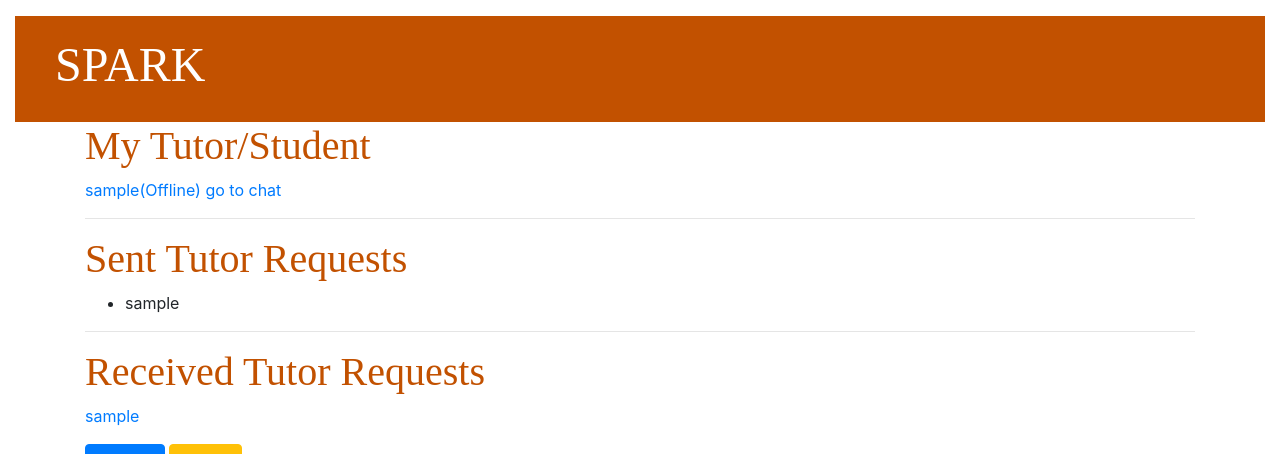
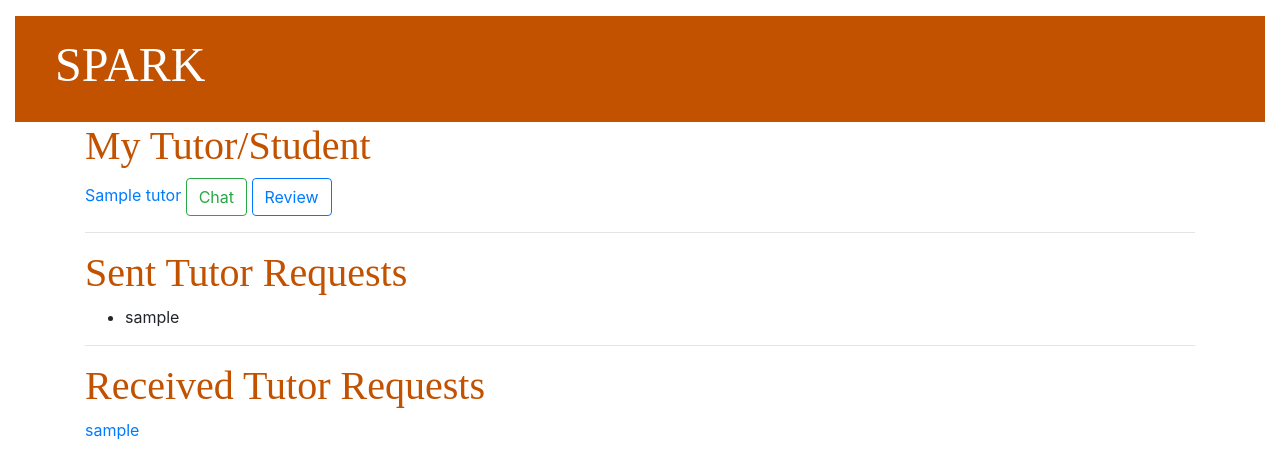
Before and after one commit to bccsctop/Django-EduMatch-cloned-, a Django app: page /match-result/ in a window 1280 px wide. Shown: the part 56-510 px from the top of the page. Run offline with Django 3.2, Linux system fonts and the light colour scheme; a user stored in the database is signed in; tables that the repository leaves empty hold one stand-in row (values such as "Sample post"); parts of the project's set-up code (start-up, migrations or seed data) failed here and were passed over; some libraries are stand-ins or nearby versions.

Commit message:
Now can access review in navigation bar and My T Tutor/student list

```diff
--- a/edu/templates/manage_match.html
+++ b/edu/templates/manage_match.html
@@ -90,9 +90,9 @@
 
             <form class="form-inline mt-2 mt-md-0">
                 <ul class="navbar-nav mr-auto">
-                  <li class="nav-item">
-                    <a class="nav-link" id="help" href="/help">Help</a>
-                  </li>
+                    <li class="nav-item">
+                        <a class="nav-link" id="help" href="/help">Help</a>
+                    </li>
                     <li class="nav-item">
                         <a class="nav-link" id="logout" href="{% url 'logout' %}">Logout</a
               >
@@ -116,8 +116,9 @@
             <h1>My Tutor/Student</h1>
 
             {% for key,value in urlroom.items %}
-            <a href="/friendprofile/{{ key }}">{{ key }}(Offline)</a>
-            <a href="/chat/{{ value }}">go to chat</a><br /> {% endfor %}
+            <a href="/friendprofile/{{ key.id }}">{{ key.name }}</a>
+            <a class="btn btn-outline-success" href="/chat/{{ value }}">Chat</a>
+            <a class="btn btn-outline-primary" href="/review/{{ key.id }}">Review</a><br/> {% endfor %}
             <hr />
             <h1>Sent Tutor Requests</h1>
             <ul>
--- a/edu/templates/review.html
+++ b/edu/templates/review.html
@@ -97,7 +97,7 @@
                 <ul class="navbar-nav mr-auto">
                     <li class="nav-item">
                         <a class="nav-link" id="help" href="/help">Help</a>
-                      </li>
+                    </li>
                     <li class="nav-item">
                         <a class="nav-link" id="logout" href="{% url 'logout' %}">Logout</a
               >
@@ -109,7 +109,7 @@
     <br />
     <br />
     <br />
-    <h2 id='review-header'>Review</h2>
+    <h2 id='review-header'>{{tutor.name}} 's Review</h2>
 
     <div id='review'>
     {% for review in reviews %}
--- a/edu/views.py
+++ b/edu/views.py
@@ -23,10 +23,11 @@ def home_page(request):
     tutors = tutors.exclude(
         user=request.user) if request.user.is_authenticated else tutors
 
+
     if request.user.is_authenticated:
         tutors = tutors.exclude(user=request.user)
-        p = Tutor.objects.get(user=request.user)
-        rec_match_requests = Matched_Request.objects.filter(to_user=p.user)
+        current_user = Tutor.objects.get(user=request.user)
+        rec_match_requests = Matched_Request.objects.filter(to_user=current_user.user)
         if len(rec_match_requests) > 0 :
             return render(request, 'home.html', {
                 'tutors': tutors,
@@ -34,7 +35,8 @@ def home_page(request):
             })
 
     return render(request, 'home.html', {
-        'tutors': tutors
+        'tutors': tutors,
+        'current_user': current_user
     })
 
 
@@ -136,9 +138,9 @@ def match_result(request):
 
     contact = p.groupMatch.all()
     urlroom = {}
-    for i in contact:
+    for tutor in contact:
         listuser = []
-        name = i.user
+        name = tutor
         listuser.append(str(name))
         listuser.append(str(u))
         listuser.sort()
@@ -173,11 +175,11 @@ def about_group(request):
 def about_app(request):
     return render(request, "about_app.html")
 
-def friend_profile(request,username):
-    tutors = User.objects.get_by_natural_key(username)
-    data = Tutor.objects.get(user=tutors)
+def friend_profile(request,tutor_id):
+    tutor = Tutor.objects.get(pk=tutor_id)
+    user = tutor.user
     return render(request, 'friend_profile.html', {
-        'user': tutors , 'city' : data.city , 'gender': data.gender, 'expert': data.expert
+        'user': user , 'city' : tutor.city , 'gender': tutor.gender, 'expert': tutor.expert
     })
 
 def help_user(request):
--- a/edumatch/settings.py
+++ b/edumatch/settings.py
@@ -154,9 +154,11 @@ USE_TZ = True
 
 # The URL to use when referring to static files (where they will be served from)
 STATIC_URL = '/static/'
+STATIC_ROOT = os.path.join(BASE_DIR, 'staticfiles')
+STATICFILES_DIRS = [
+    os.path.join(BASE_DIR, "static"),
+]
 STATICFILES_STORAGE = 'whitenoise.storage.CompressedManifestStaticFilesStorage'
-STATIC_ROOT = os.path.join(BASE_DIR, 'staticfiles')
-
 LOGIN_REDIRECT_URL = '/'
 LOGOUT_REDIRECT_URL = '/'
 
--- a/edumatch/urls.py
+++ b/edumatch/urls.py
@@ -34,7 +34,7 @@ urlpatterns = [
     path('review/<int:tutor_id>',views.review, name='review'),
     path('about/group',views.about_group, name='about_group'),
     path('about/app',views.about_app, name='about_app'),
-    path('friendprofile/<str:username>',views.friend_profile, name='friend_profile'),
+    path('friendprofile/<int:tutor_id>',views.friend_profile, name='friend_profile'),
     path('help', views.help_user, name='help_user'),
     path('help/answer/<int:answer_page>', views.answer_user, name='answer_user'),
 ]
```
Also changed, not shown: edu/templates/home.html (+17 -29 lines).
